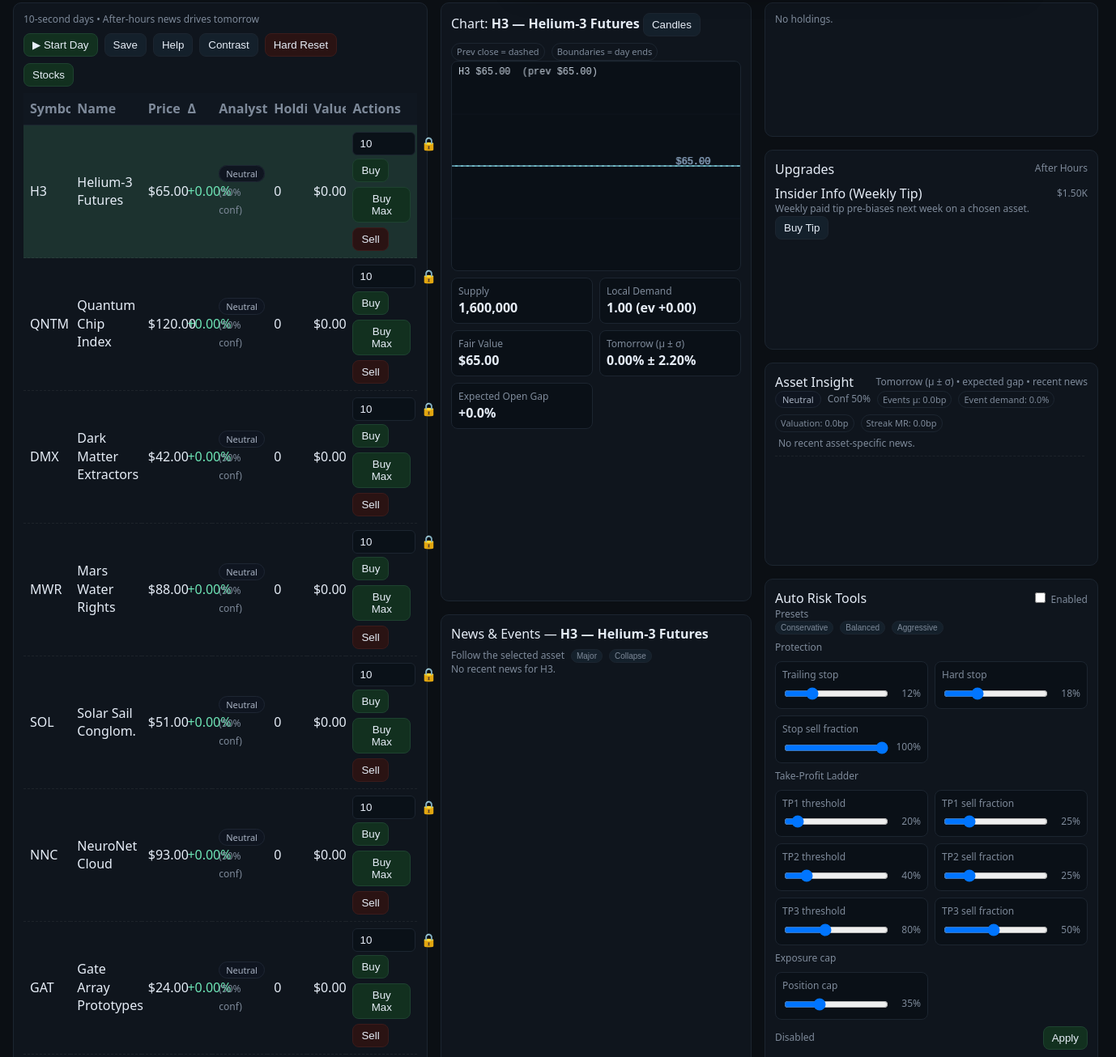
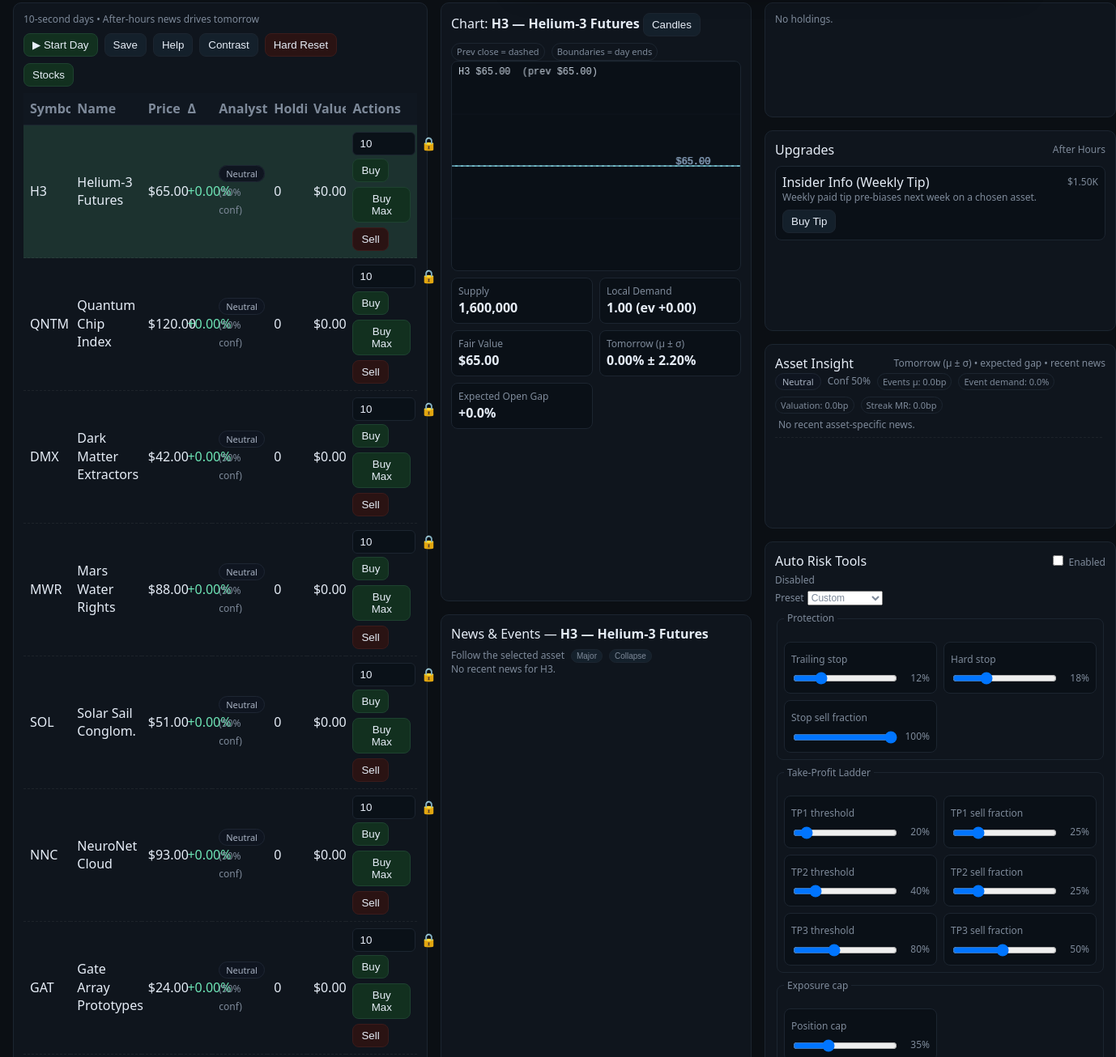
Before and after one commit to JcFiscus/To-The-Moon-Trading-Sim, a website with bundled scripts: page index.html in a window 1280 px wide. Shown: the part 74-1380 px from the top of the page at 81% size, 1378 px wide, since content can reach past the window. Built offline with nearby package versions, Linux system fonts and the light colour scheme.

Commit message:
Refactor risk and upgrades panels

```diff
--- a/src/css/main.css
+++ b/src/css/main.css
@@ -129,6 +129,10 @@ td.scope.global{color:var(--warn)}
 td.scope.asset{color:var(--accent)}
 .section{margin-top:8px}
 .section-title{margin-bottom:4px;display:block}
+fieldset.rt-group{border:1px solid var(--border);border-radius:8px;padding:8px;margin-top:8px}
+fieldset.rt-group legend{padding:0 4px}
+.upgrade-card{border:1px solid var(--border);border-radius:8px;padding:8px;margin-top:8px;background:#0a1017}
+.upgrade-card button{margin-top:6px}
 /* ===== Summary modal ===== */
 .overlay{position:fixed;inset:0;background:rgba(11,15,20,.8);display:none;align-items:center;justify-content:center;z-index:100}
 .modal{width:min(960px,94vw);background:#0f151d;border:1px solid var(--border);border-radius:12px;padding:14px;box-shadow:0 15px 50px rgba(0,0,0,.45)}
--- a/src/js/ui/risktools.js
+++ b/src/js/ui/risktools.js
@@ -23,73 +23,75 @@ export function initRiskTools(root, ctx, toast){
   root.innerHTML = `
     <div class="row" style="justify-content:space-between;">
       <div>Auto Risk Tools</div>
-      <label class="mini" title="Apply configured stops and take-profits automatically"><input type="checkbox" id="rt-enabled"> Enabled</label>
+      <label class="mini" for="rt-enabled" title="Apply configured stops and take-profits automatically">
+        <input type="checkbox" id="rt-enabled"> Enabled
+      </label>
     </div>
-    <div class="mini">Presets</div>
-    <div class="row preset-row">
-      <button class="chip-btn" id="rt-pre-con" title="Tight stops, low exposure">Conservative</button>
-      <button class="chip-btn" id="rt-pre-bal" title="Balanced risk parameters">Balanced</button>
-      <button class="chip-btn" id="rt-pre-agg" title="Wide stops, high exposure">Aggressive</button>
-    </div>
-    <div class="section">
-      <div class="mini section-title">Protection</div>
+    <div class="mini" id="rt-summary" style="margin-top:4px"></div>
+    <label for="rt-preset" class="mini" style="margin-top:8px">Preset</label>
+    <select id="rt-preset" class="mini">
+      <option value="">Custom</option>
+      <option value="con">Conservative</option>
+      <option value="bal">Balanced</option>
+      <option value="agg">Aggressive</option>
+    </select>
+    <form id="rt-form">
+      <fieldset class="rt-group">
+        <legend class="mini section-title">Protection</legend>
         <div class="statgrid">
           <div class="stat">
-          <div class="mini" title="Sell after price falls from peak by this percent">Trailing stop</div>
+            <label for="rt-trailing" class="mini" title="Sell after price falls from peak by this percent">Trailing stop</label>
             <div class="slider"><input id="rt-trailing" type="range" min="0" max="50" step="1"><span class="mini" id="rt-trailing-val"></span></div>
           </div>
           <div class="stat">
-          <div class="mini" title="Maximum loss tolerated on a position">Hard stop</div>
+            <label for="rt-hard" class="mini" title="Maximum loss tolerated on a position">Hard stop</label>
             <div class="slider"><input id="rt-hard" type="range" min="0" max="60" step="1"><span class="mini" id="rt-hard-val"></span></div>
           </div>
           <div class="stat">
-          <div class="mini" title="Fraction of position sold when a stop triggers">Stop sell fraction</div>
+            <label for="rt-stopfrac" class="mini" title="Fraction of position sold when a stop triggers">Stop sell fraction</label>
             <div class="slider"><input id="rt-stopfrac" type="range" min="5" max="100" step="5"><span class="mini" id="rt-stopfrac-val"></span></div>
           </div>
         </div>
-    </div>
-    <div class="section">
-      <div class="mini section-title">Take-Profit Ladder</div>
+      </fieldset>
+      <fieldset class="rt-group">
+        <legend class="mini section-title">Take-Profit Ladder</legend>
         <div class="statgrid">
           <div class="stat">
-          <div class="mini" title="Gain needed to trigger the first take profit">TP1 threshold</div>
+            <label for="rt-tp1" class="mini" title="Gain needed to trigger the first take profit">TP1 threshold</label>
             <div class="slider"><input id="rt-tp1" type="range" min="5" max="200" step="5"><span class="mini" id="rt-tp1-val"></span></div>
           </div>
           <div class="stat">
-          <div class="mini" title="Percent of position sold at TP1">TP1 sell fraction</div>
+            <label for="rt-tp1f" class="mini" title="Percent of position sold at TP1">TP1 sell fraction</label>
             <div class="slider"><input id="rt-tp1f" type="range" min="5" max="100" step="5"><span class="mini" id="rt-tp1f-val"></span></div>
           </div>
           <div class="stat">
-          <div class="mini" title="Gain needed to trigger the second take profit">TP2 threshold</div>
+            <label for="rt-tp2" class="mini" title="Gain needed to trigger the second take profit">TP2 threshold</label>
             <div class="slider"><input id="rt-tp2" type="range" min="5" max="200" step="5"><span class="mini" id="rt-tp2-val"></span></div>
           </div>
           <div class="stat">
-          <div class="mini" title="Percent of position sold at TP2">TP2 sell fraction</div>
+            <label for="rt-tp2f" class="mini" title="Percent of position sold at TP2">TP2 sell fraction</label>
             <div class="slider"><input id="rt-tp2f" type="range" min="5" max="100" step="5"><span class="mini" id="rt-tp2f-val"></span></div>
           </div>
           <div class="stat">
-          <div class="mini" title="Gain needed to trigger the third take profit">TP3 threshold</div>
+            <label for="rt-tp3" class="mini" title="Gain needed to trigger the third take profit">TP3 threshold</label>
             <div class="slider"><input id="rt-tp3" type="range" min="5" max="200" step="5"><span class="mini" id="rt-tp3-val"></span></div>
           </div>
           <div class="stat">
-          <div class="mini" title="Percent of position sold at TP3">TP3 sell fraction</div>
+            <label for="rt-tp3f" class="mini" title="Percent of position sold at TP3">TP3 sell fraction</label>
             <div class="slider"><input id="rt-tp3f" type="range" min="5" max="100" step="5"><span class="mini" id="rt-tp3f-val"></span></div>
           </div>
         </div>
-    </div>
-    <div class="section">
-      <div class="mini section-title">Exposure cap</div>
+      </fieldset>
+      <fieldset class="rt-group">
+        <legend class="mini section-title">Exposure cap</legend>
         <div class="statgrid">
           <div class="stat">
-          <div class="mini" title="Maximum portfolio allocation to a single position">Position cap</div>
+            <label for="rt-cap" class="mini" title="Maximum portfolio allocation to a single position">Position cap</label>
             <div class="slider"><input id="rt-cap" type="range" min="5" max="100" step="5"><span class="mini" id="rt-cap-val"></span></div>
           </div>
         </div>
-    </div>
-    <div class="row" style="justify-content:flex-end;margin-top:8px;">
-      <span class="mini" id="rt-summary" style="flex:1"></span>
-      <button id="rt-apply" class="accent">Apply</button>
-    </div>
+      </fieldset>
+    </form>
     <div class="section">
       <div class="mini section-title">Status</div>
       <table id="rt-stats" class="mini"></table>
@@ -116,6 +118,7 @@ export function initRiskTools(root, ctx, toast){
     updateSummary();
   }
   hydrate();
+
   function renderStats(){
     const tbl = document.getElementById('rt-stats');
     if (!tbl) return;
@@ -164,17 +167,13 @@ export function initRiskTools(root, ctx, toast){
       toast('Saved', 'good');
     }
   }
-  document.getElementById('rt-apply').addEventListener('click', apply);
 
-  ['rt-trailing','rt-hard','rt-stopfrac','rt-cap','rt-tp1','rt-tp1f','rt-tp2','rt-tp2f','rt-tp3','rt-tp3f']
-    .forEach(id => {
+  ['rt-trailing','rt-hard','rt-stopfrac','rt-cap','rt-tp1','rt-tp1f','rt-tp2','rt-tp2f','rt-tp3','rt-tp3f'].forEach(id => {
     const el = byId(id);
     el.addEventListener('input', () => { byId(id+'-val').textContent = el.value + '%'; });
+    el.addEventListener('change', () => { byId('rt-preset').value = ''; apply(); });
   });
-
-  // Save immediately on toggle/enter
-  ['rt-enabled','rt-trailing','rt-hard','rt-stopfrac','rt-cap','rt-tp1','rt-tp1f','rt-tp2','rt-tp2f','rt-tp3','rt-tp3f']
-    .forEach(id => byId(id).addEventListener('change', apply));
+  byId('rt-enabled').addEventListener('change', () => { byId('rt-preset').value = ''; apply(); });
 
   function pct(v){ return Math.round(v*100)+'%'; }
   function updateSummary(){
@@ -192,12 +191,14 @@ export function initRiskTools(root, ctx, toast){
     agg:{ trailing:0.20, hardStop:0.25, stopSellFrac:1, posCap:0.50, tp1:0.25, tp1Frac:0.30, tp2:0.50, tp2Frac:0.30, tp3:1.00, tp3Frac:0.50 }
   };
   function setPreset(p){
+    byId('rt-preset').value = p;
     Object.assign(cfg, presets[p]);
     hydrate();
     renderStats();
     apply();
   }
-  document.getElementById('rt-pre-con').addEventListener('click', () => setPreset('con'));
-  document.getElementById('rt-pre-bal').addEventListener('click', () => setPreset('bal'));
-  document.getElementById('rt-pre-agg').addEventListener('click', () => setPreset('agg'));
+  byId('rt-preset').addEventListener('change', e => {
+    const val = e.target.value;
+    if (val) setPreset(val);
+  });
 }
--- a/src/js/ui/upgrades.js
+++ b/src/js/ui/upgrades.js
@@ -21,47 +21,62 @@ function tierUnlocked(ctx, tier){
 export function renderUpgrades(ctx, toast){
   const root = document.getElementById('upgrades');
   if(!root) return;
-  const sections = [];
+  root.innerHTML = '';
+  const header = document.createElement('div');
+  header.className = 'row';
+  header.style.justifyContent = 'space-between';
+  header.innerHTML = `<div>Upgrades</div><div class="mini">${ctx.day.active?'Market Open':'After Hours'}</div>`;
+  root.appendChild(header);
+
+  let any = false;
   for(const def of UPGRADES){
     if(!tierUnlocked(ctx, def.tier)) continue;
+    any = true;
     const bought = ctx.state.upgradePurchases[def.id] || 0;
     const cost = upgradeCost(def, bought);
-    let disabled, label;
+    let disabled = false, label = '', reason = '';
     if (def.id === 'insider') {
       const tip = ctx.state.insiderTip;
       const cd = ctx.state.cooldowns.insider || 0;
       disabled = ctx.day.active || cost > ctx.state.cash || tip || cd > 0;
-      label = tip ? `Active ${tip.bias>0?'Bullish':'Bearish'} (${tip.daysLeft}d)` : (cd > 0 ? `Cooldown ${cd}d` : 'Buy Tip');
+      if(ctx.day.active) reason = 'Market open';
+      else if(cost > ctx.state.cash) reason = 'Insufficient cash';
+      else if(tip) reason = 'Tip active';
+      else if(cd > 0) reason = `Cooldown ${cd}d`;
+      label = tip ? `Active ${tip.bias>0?'Bullish':'Bearish'} (${tip.daysLeft}d)` : 'Buy Tip';
     } else {
       const owned = ctx.state.upgrades[def.id];
       disabled = ctx.day.active || cost > ctx.state.cash || (def.id !== 'leverage' && owned);
+      if(ctx.day.active) reason = 'Market open';
+      else if(cost > ctx.state.cash) reason = 'Insufficient cash';
+      else if(def.id !== 'leverage' && owned) reason = 'Already owned';
       label = (def.id === 'leverage') ?
         (owned ? `Level ${owned}` : 'Unlock') :
         (owned ? 'Owned' : 'Unlock');
     }
-    sections.push(`<div class="section">
-      <div class="row" style="justify-content:space-between;">
-        <div>${def.name}</div>
-        <div class="mini">${fmt(cost)}</div>
-      </div>
-      <div class="mini" ${def.tip?`title="${def.tip}"`:''}>${def.desc}</div>
-      <button id="upg-${def.id}" ${disabled?'disabled':''}>${label}</button>
-    </div>`);
-  }
-  if(!sections.length){
-    let msg = 'Tier 2 upgrades appear after at least one Tier 1.';
-    if(highestTierOwned(ctx) < 1) msg = 'Tier 1 upgrades appear first.';
-    root.innerHTML = `<div class="mini">${msg}</div>`;
-    return;
-  }
-  root.innerHTML = `<div class="row" style="justify-content:space-between;">
-    <div>Upgrades</div>
-    <div class="mini">${ctx.day.active?'Market Open':'After Hours'}</div>
-  </div>${sections.join('')}`;
+    const card = document.createElement('div');
+    card.className = 'upgrade-card';
+    card.innerHTML = `<div class="row" style="justify-content:space-between;"><div>${def.name}</div><div class="mini">${fmt(cost)}</div></div>`;
+    const desc = document.createElement('div');
+    desc.className = 'mini';
+    if(def.tip) desc.title = def.tip;
+    desc.textContent = def.desc;
+    card.appendChild(desc);
+    const btn = document.createElement('button');
+    btn.id = `upg-${def.id}`;
+    btn.textContent = label;
+    btn.disabled = disabled;
+    btn.setAttribute('aria-label', `${label} ${def.name} for ${fmt(cost)}`);
+    if(reason) btn.title = reason;
+    card.appendChild(btn);
+    if(disabled && reason){
+      const note = document.createElement('div');
+      note.className = 'mini';
+      note.textContent = reason;
+      card.appendChild(note);
+    }
+    root.appendChild(card);
 
-  for(const def of UPGRADES){
-    const btn = document.getElementById(`upg-${def.id}`);
-    if(!btn) continue;
     btn.addEventListener('click', () => {
       const bought = ctx.state.upgradePurchases[def.id] || 0;
       const cost = upgradeCost(def, bought);
@@ -102,4 +117,13 @@ export function renderUpgrades(ctx, toast){
       else renderUpgrades(ctx, toast);
     });
   }
+
+  if(!any){
+    let msg = 'Tier 2 upgrades appear after at least one Tier 1.';
+    if(highestTierOwned(ctx) < 1) msg = 'Tier 1 upgrades appear first.';
+    const info = document.createElement('div');
+    info.className = 'mini';
+    info.textContent = msg;
+    root.appendChild(info);
+  }
 }
```
Lines whose indentation alone changed are shown as unchanged.
